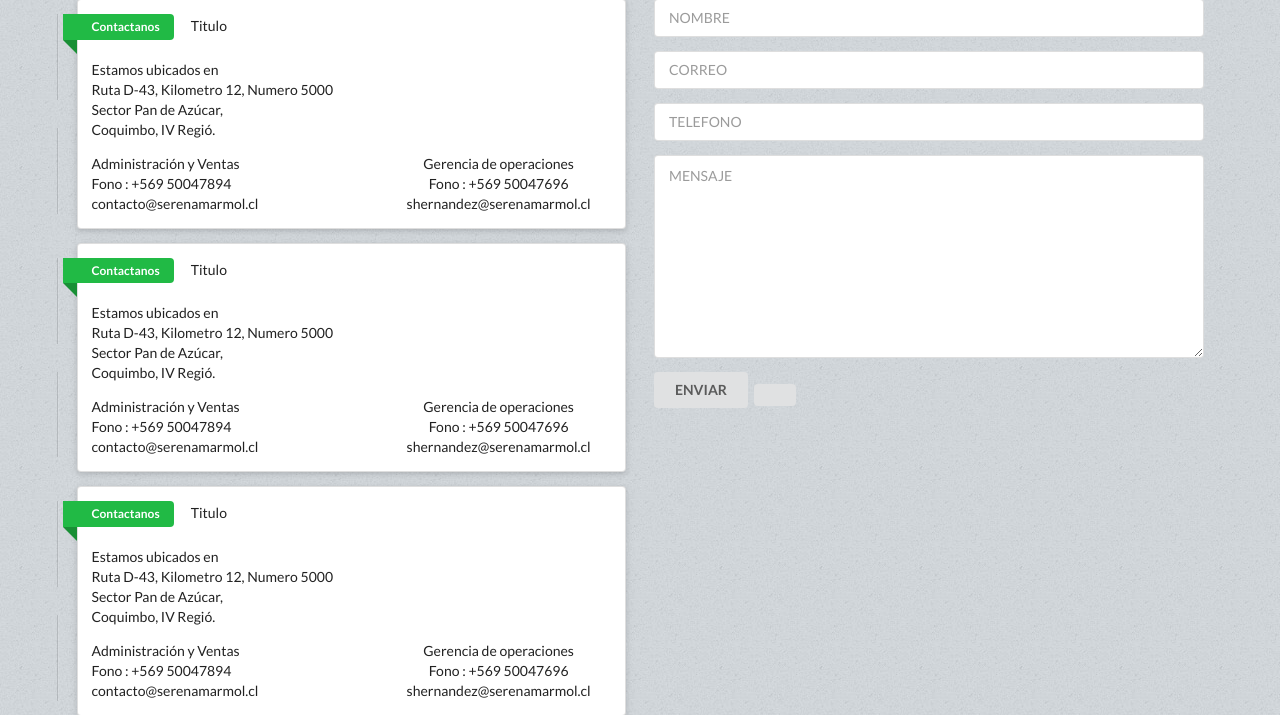
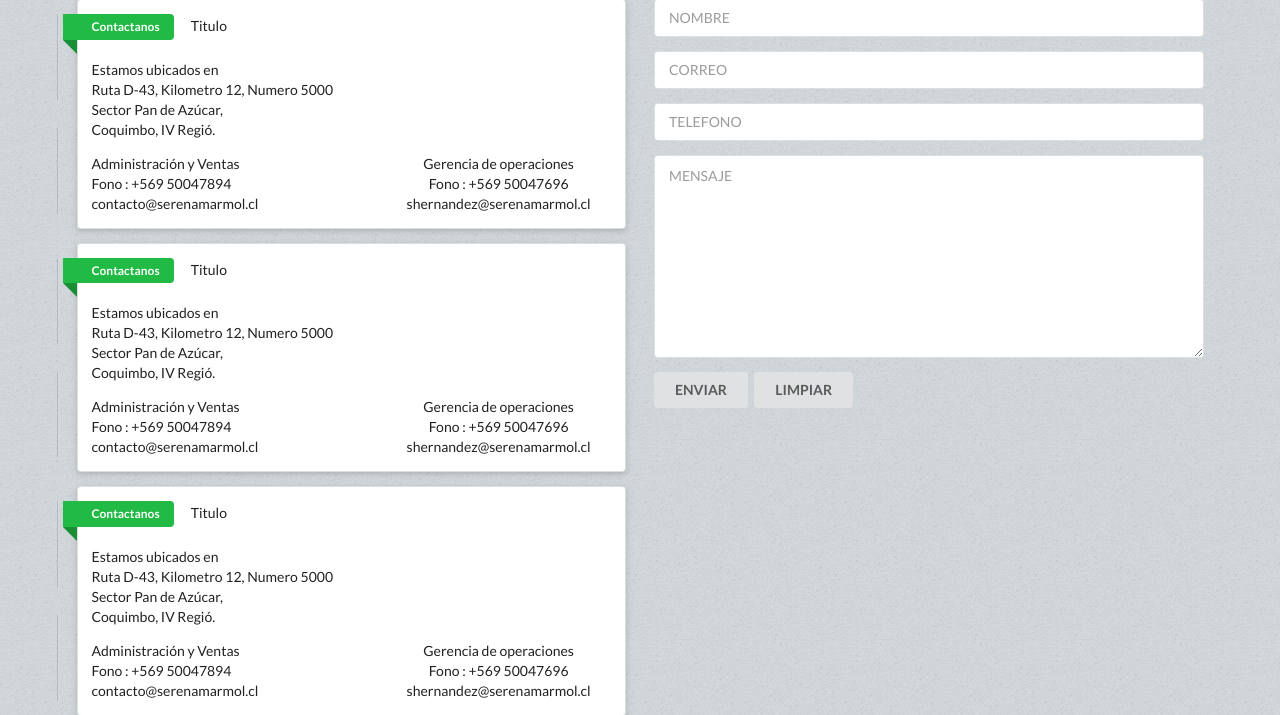
Before and after one commit to osmansmith/marmol, a PHP site: page /marmol/contactos.php in a window 1280 px wide. Shown: the part 332-1047 px from the top of the page. Run offline with PHP 8.4, Linux system fonts and the light colour scheme.

Commit message:
LIMPIAR
:8ball:

```diff
--- a/contactos.php
+++ b/contactos.php
@@ -110,7 +110,7 @@
       <textarea name="mensaje" id="mensaje" cols="30" rows="10" placeholder="MENSAJE"></textarea>
   </div>
   <button class="ui button" type="submit">ENVIAR</button>
-   <button class="ui button" type="reset"></button>
+   <button class="ui button" type="reset">LIMPIAR</button>
 
 </form>
 
```
